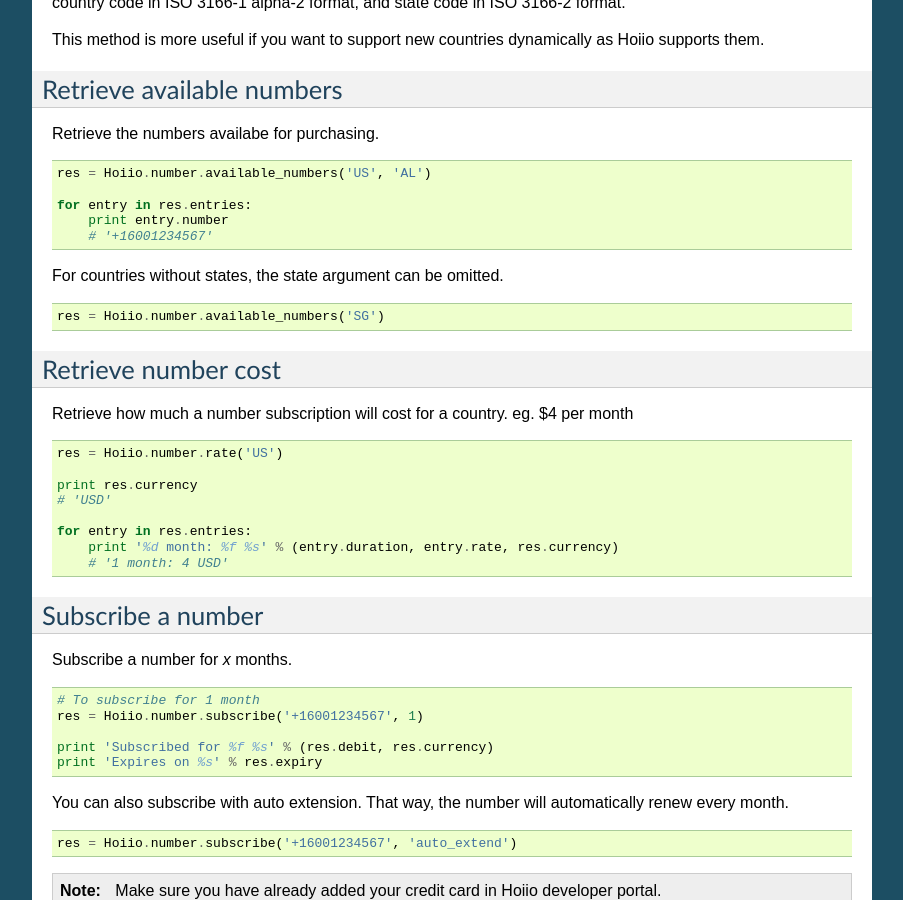
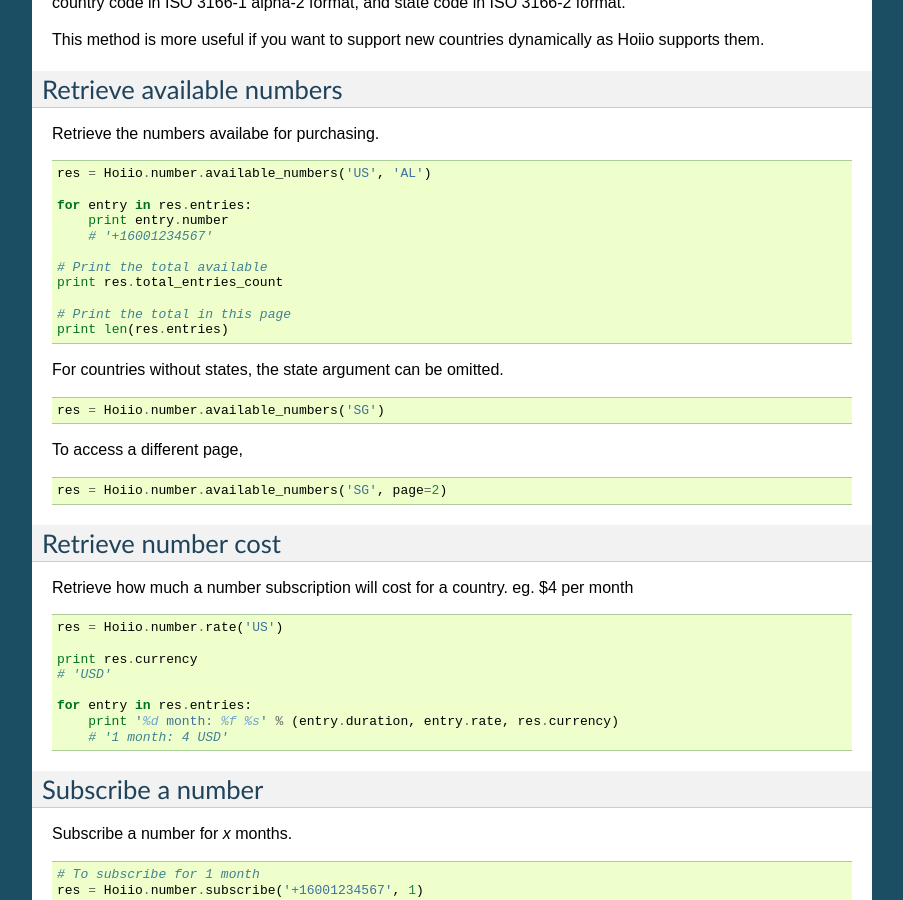
Before and after one commit to anduslim/hoiiopie, a Sphinx documentation site: the page built from docs/complete/number.rst, in a window 1280 px wide and 900 px high, scrolled down 476 px. Shown: the whole window, without its empty margins (198-1101 px from the left). Built offline with Sphinx 7.4.7, drawn with Linux system fonts in a browser that asks for light colours; formulas are drawn with MathJax 3.

Commit message:
Added documentation about numbers pagination

```diff
--- a/docs/complete/number.rst
+++ b/docs/complete/number.rst
@@ -43,11 +43,23 @@
         print entry.number
         # '+16001234567'
 
+    # Print the total available
+    print res.total_entries_count
+
+    # Print the total in this page
+    print len(res.entries)
+
 For countries without states, the state argument can be omitted.
 
 .. code-block:: python
 
     res = Hoiio.number.available_numbers('SG')
+
+To access a different page,
+
+.. code-block:: python
+
+    res = Hoiio.number.available_numbers('SG', page=2)
 
 ------------------------------------
 Retrieve number cost
--- a/setup.py
+++ b/setup.py
@@ -13,7 +13,7 @@
     version = __version__,
     author = __author__,
     author_email = __author_email__,
-    description = "Python SDK for Hoiio API",
+    description = "Python SDK for Hoiio API. Refer to http://hoiio.readthedocs.org/ for documentation, https://github.com/samwize/hoiiopie for the repository.",
     license = "MIT",
     keywords = "hoiio voice sms conference fax ivr",
     url = "http://developer.hoiio.com",
```
Also changed, not shown: 2 other files.
